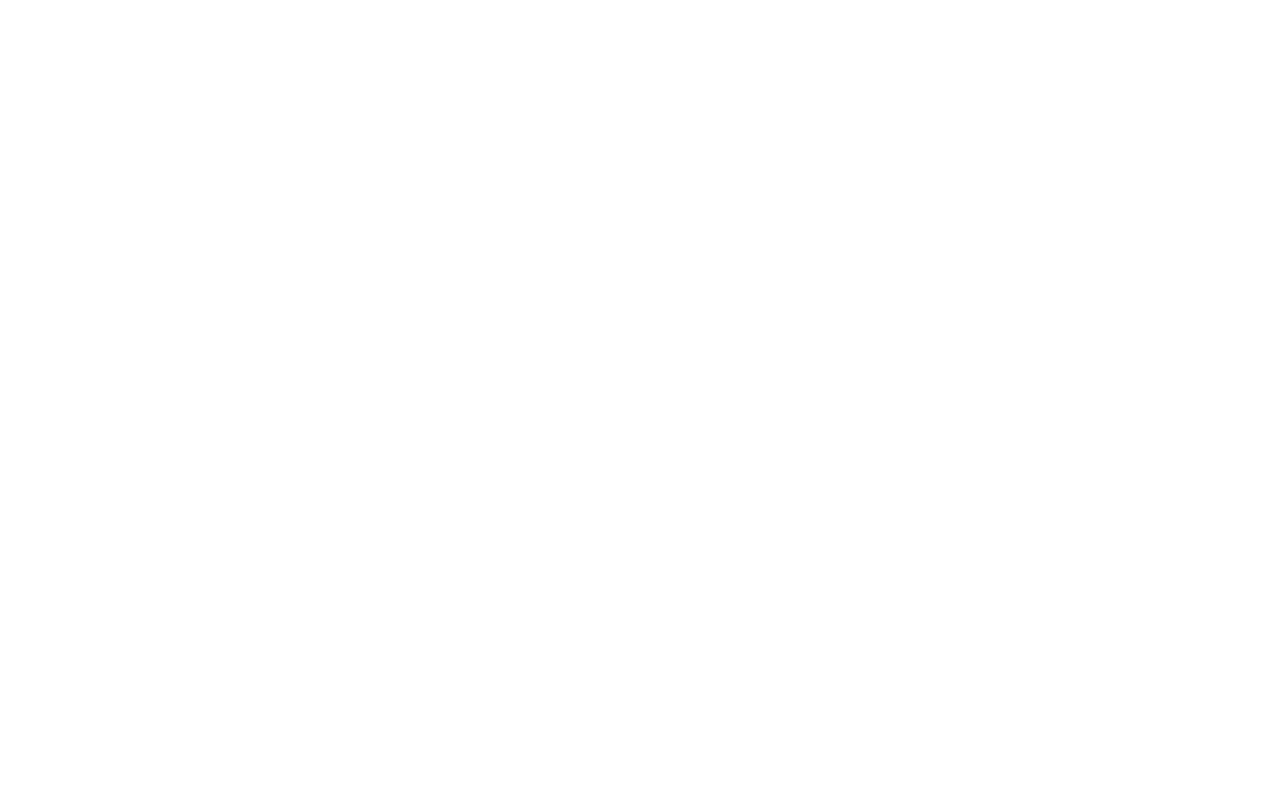
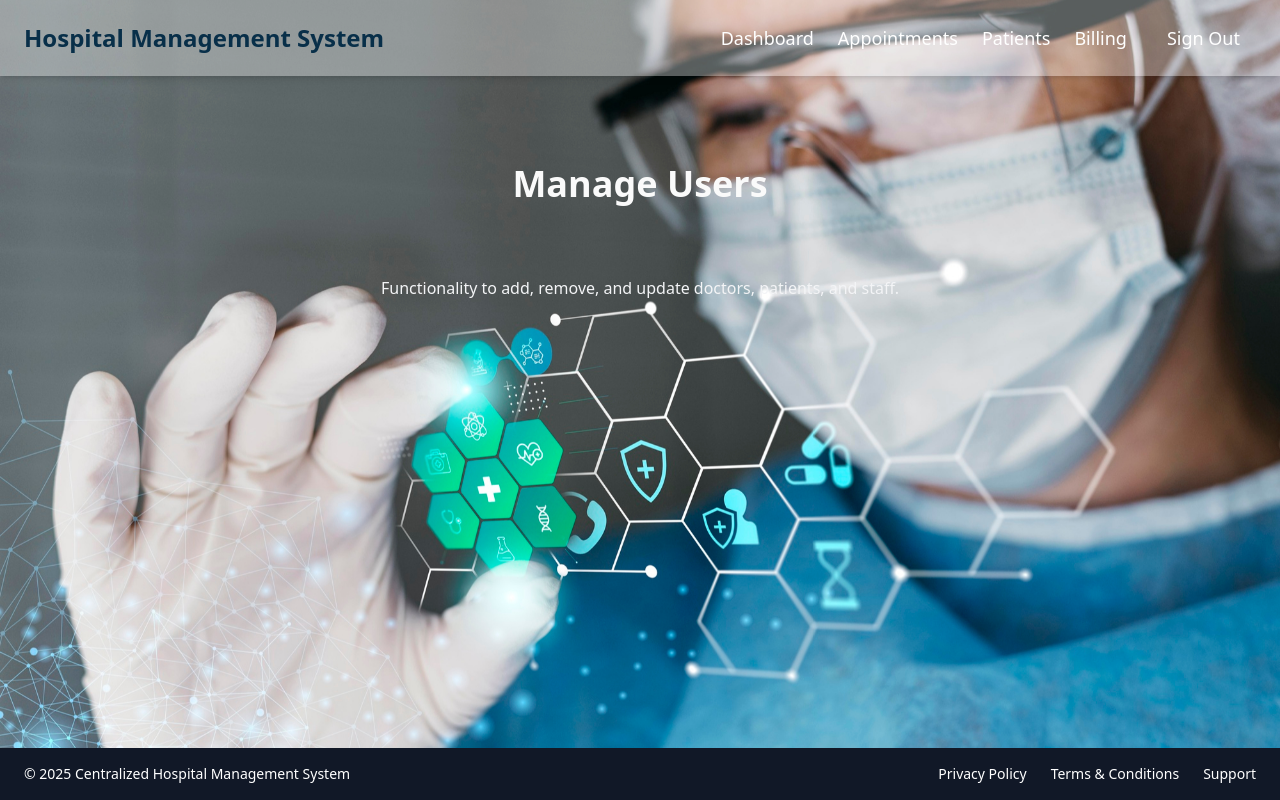
Before and after one commit to ga1ib/Centralized-Health-Management-System, a React (Vite) app in the folder frontend/Hms/: page /manage-users in a window 1280 px wide. Before the commit this address had no page. Built offline with nearby package versions, Linux system fonts and the light colour scheme; sample sign-in values are in the browser's storage.

Commit message:
admin dashbord functionalities

```diff
--- a/frontend/Hms/package.json
+++ b/frontend/Hms/package.json
@@ -16,7 +16,7 @@
     "match-sorter": "^8.0.0",
     "react": "^19.0.0",
     "react-dom": "^19.0.0",
-    "react-router-dom": "^7.4.0",
+    "react-router-dom": "^7.4.1",
     "sort-by": "^1.2.0"
   },
   "devDependencies": {
--- a/frontend/Hms/src/App.jsx
+++ b/frontend/Hms/src/App.jsx
@@ -1,11 +1,13 @@
-// App.jsx
 import { BrowserRouter as Router, Routes, Route } from "react-router-dom";
-import Home from "./home";       // Dashboard/Home
+import Home from "./home";       // Admin Dashboard
 import Login from "./login";
 import Signup from "./signup";
 import PrivateRoute from "./PrivateRoute";
 import DoctorDashboard from "./doctor";
 import PatientDashboard from "./patient";
+import ManageUsers from "./ManageUsers";
+import Appointments from "./Appointments";
+import Reports from "./Reports";
 
 function App() {
   return (
@@ -13,14 +15,41 @@ function App() {
       <Routes>
         <Route path="/login" element={<Login />} />
         <Route path="/signup" element={<Signup />} />
-        <Route path="/doctor" element={<DoctorDashboard/>} />
+        <Route path="/doctor" element={<DoctorDashboard />} />
         <Route path="/patient" element={<PatientDashboard />} />
-        {/* Protected route: only accessible if logged in */}
+
+        {/* Protected route for Admin Dashboard */}
         <Route
           path="/"
           element={
             <PrivateRoute>
               <Home />
+            </PrivateRoute>
+          }
+        />
+
+        {/* Admin Functionality Routes */}
+        <Route
+          path="/manage-users"
+          element={
+            <PrivateRoute>
+              <ManageUsers />
+            </PrivateRoute>
+          }
+        />
+        <Route
+          path="/appointments"
+          element={
+            <PrivateRoute>
+              <Appointments />
+            </PrivateRoute>
+          }
+        />
+        <Route
+          path="/reports"
+          element={
+            <PrivateRoute>
+              <Reports />
             </PrivateRoute>
           }
         />
--- /dev/null
+++ b/frontend/Hms/src/Appointments.jsx
@@ -0,0 +1,23 @@
+import React from "react";
+import Header from "./header";
+import Footer from "./footer";
+
+const Appointments = () => {
+  return (
+    <div className="flex flex-col min-h-screen bg-[url('../image/bg-01.jpg')] bg-fixed bg-cover bg-center">
+      <Header />
+      <main className="flex-grow container mx-auto py-10 px-6">
+        <h2 className="text-4xl p-12 font-bold text-zinc-50 text-center mb-6">
+          Appointments
+        </h2>
+        <p className="text-gray-100 text-center">
+          Functionality to monitor and manage hospital appointments.
+        </p>
+        {/* Insert appointments functionality here */}
+      </main>
+      <Footer />
+    </div>
+  );
+};
+
+export default Appointments;
--- /dev/null
+++ b/frontend/Hms/src/ManageUsers.jsx
@@ -0,0 +1,23 @@
+import React from "react";
+import Header from "./header";
+import Footer from "./footer";
+
+const ManageUsers = () => {
+  return (
+    <div className="flex flex-col min-h-screen bg-[url('../image/bg-01.jpg')] bg-fixed bg-cover bg-center">
+      <Header />
+      <main className="flex-grow container mx-auto py-10 px-6">
+        <h2 className="text-4xl p-12 font-bold text-zinc-50 text-center mb-6">
+          Manage Users
+        </h2>
+        <p className="text-gray-100 text-center">
+          Functionality to add, remove, and update doctors, patients, and staff.
+        </p>
+        {/* Insert additional manage users functionality here */}
+      </main>
+      <Footer />
+    </div>
+  );
+};
+
+export default ManageUsers;
--- /dev/null
+++ b/frontend/Hms/src/Reports.jsx
@@ -0,0 +1,23 @@
+import React from "react";
+import Header from "./header";
+import Footer from "./footer";
+
+const Reports = () => {
+  return (
+    <div className="flex flex-col min-h-screen bg-[url('../image/bg-01.jpg')] bg-fixed bg-cover bg-center">
+      <Header />
+      <main className="flex-grow container mx-auto py-10 px-6">
+        <h2 className="text-4xl p-12 font-bold text-zinc-50 text-center mb-6">
+          Hospital Reports
+        </h2>
+        <p className="text-gray-100 text-center">
+          Functionality to generate reports on hospital performance and earnings.
+        </p>
+        {/* Insert reports functionality here */}
+      </main>
+      <Footer />
+    </div>
+  );
+};
+
+export default Reports;
--- a/frontend/Hms/src/home.jsx
+++ b/frontend/Hms/src/home.jsx
@@ -1,8 +1,9 @@
 import React from "react";
+import { Link } from "react-router-dom";
 import Header from "./header";
 import Footer from "./footer";
 
-const AdminDashboard = () => {
+const Home = () => {
   return (
     <div className="flex flex-col min-h-screen bg-[url('../image/bg-01.jpg')] bg-fixed bg-cover bg-center">
       <Header />
@@ -10,33 +11,45 @@ const AdminDashboard = () => {
         <h2 className="text-4xl p-12 font-bold text-zinc-50 text-center mb-6">
           Admin Dashboard
         </h2>
-
         <div className="grid md:grid-cols-3 gap-6">
           {/* Manage Users */}
           <div className="bg-white bg-opacity-80 p-6 rounded-lg shadow-md text-center">
             <h3 className="text-xl font-semibold text-cyan-950">Manage Users</h3>
-            <p className="text-gray-600 mt-2">Add, remove, and update doctors, patients, and staff.</p>
-            <button className="mt-4 px-4 py-2 text-black rounded hover:underline hover:underline-offset-2">
+            <p className="text-gray-600 mt-2">
+              Add, remove, and update doctors, patients, and staff.
+            </p>
+            <Link
+              to="/manage-users"
+              className="mt-4 px-4 py-2 text-black rounded hover:underline hover:underline-offset-2"
+            >
               See more...
-            </button>
+            </Link>
           </div>
-
           {/* Track Appointments */}
           <div className="bg-white bg-opacity-80 p-6 rounded-lg shadow-md text-center">
             <h3 className="text-xl font-semibold text-cyan-950">Appointments</h3>
-            <p className="text-gray-600 mt-2">Monitor and manage hospital appointments.</p>
-            <button className="mt-4 px-4 py-2 text-black rounded hover:underline hover:underline-offset-2">
+            <p className="text-gray-600 mt-2">
+              Monitor and manage hospital appointments.
+            </p>
+            <Link
+              to="/appointments"
+              className="mt-4 px-4 py-2 text-black rounded hover:underline hover:underline-offset-2"
+            >
               See more...
-            </button>
+            </Link>
           </div>
-
           {/* Hospital Reports */}
           <div className="bg-white bg-opacity-80 p-6 rounded-lg shadow-md text-center">
             <h3 className="text-xl font-semibold text-cyan-950">Hospital Reports</h3>
-            <p className="text-gray-600 mt-2">Generate reports on hospital performance and earnings.</p>
-            <button className="mt-4 px-4 py-2 text-black rounded hover:underline hover:underline-offset-2">
+            <p className="text-gray-600 mt-2">
+              Generate reports on hospital performance and earnings.
+            </p>
+            <Link
+              to="/reports"
+              className="mt-4 px-4 py-2 text-black rounded hover:underline hover:underline-offset-2"
+            >
               See more...
-            </button>
+            </Link>
           </div>
         </div>
       </main>
@@ -45,4 +58,4 @@ const AdminDashboard = () => {
   );
 };
 
-export default AdminDashboard;
+export default Home;
```
Also changed, not shown: 1 other file (tests, documents, lock files or other folders).
